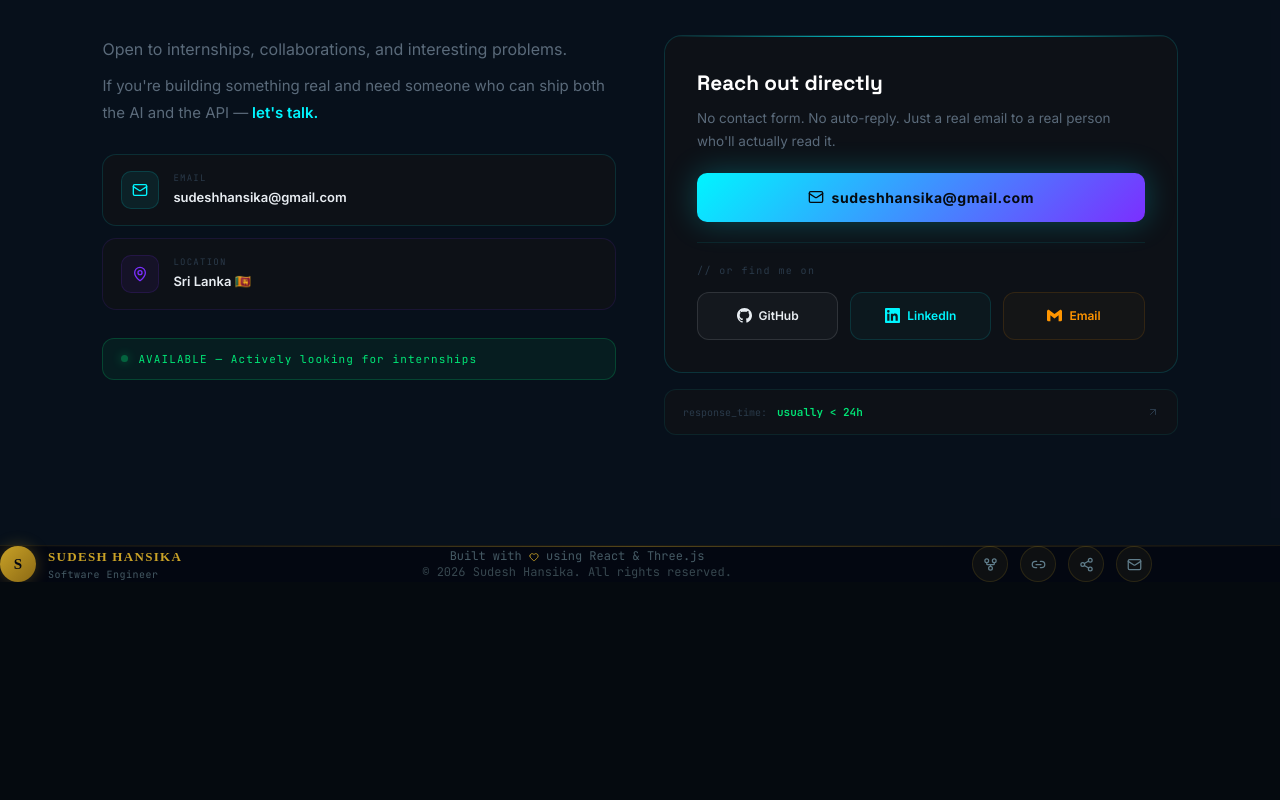
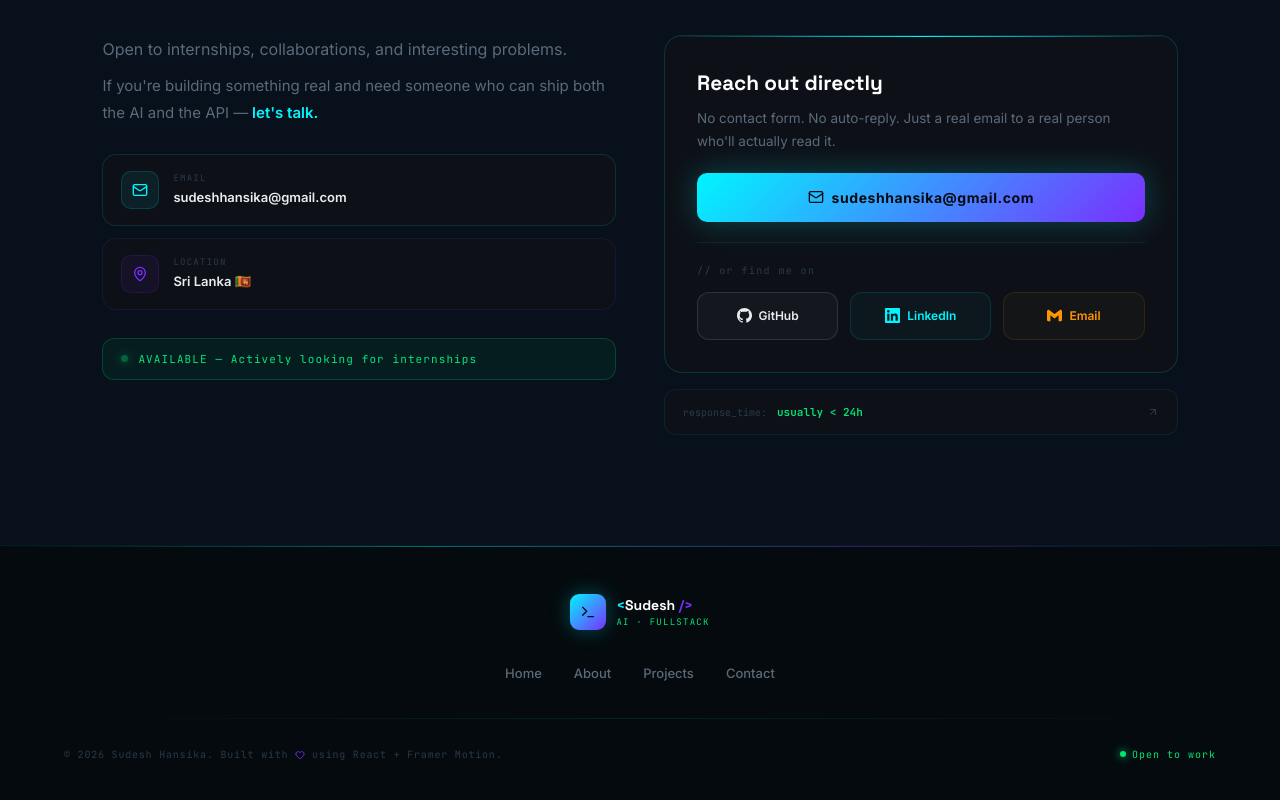
Before and after one commit to Sudesh-2002/personal-portfolio, a React (Vite) app: page / in a window 1280 px wide. Shown: the part 5833-6633 px from the top of the page. Before the commit the page ends 6415 px from the top, so only its background shows below. Built offline with nearby package versions, Linux system fonts and the light colour scheme.

Commit message:
feat: update Footer with gradient accent line and open-to-work badge

```diff
--- a/src/components/Footer.jsx
+++ b/src/components/Footer.jsx
@@ -1,64 +1,72 @@
 import React from 'react';
 import { motion } from 'framer-motion';
-import { GitFork as Github, Link2 as Linkedin, Share2 as Twitter, Mail, Heart } from 'lucide-react';
+import { Terminal, Heart } from 'lucide-react';
 
-const Footer = () => (
-  <footer
-    className="relative py-12 px-8"
-    style={{ borderTop: '1px solid rgba(201,162,39,0.1)', background: 'rgba(3,7,18,0.8)' }}
-  >
-    {/* Top gold line */}
-    <div className="absolute top-0 left-0 right-0 h-px" style={{ background: 'linear-gradient(90deg, transparent, rgba(201,162,39,0.4), transparent)' }} />
+const links = [
+  { label: 'Home',       href: '#home' },
+  { label: 'About',      href: '#about' },
+  { label: 'Projects',   href: '#projects' },
+  { label: 'Contact',    href: '#contact' },
+];
 
-    <div className="max-w-6xl mx-auto flex flex-col md:flex-row items-center justify-between gap-6">
+export default function Footer() {
+  return (
+    <footer style={{
+      position: 'relative',
+      borderTop: '1px solid rgba(0,245,255,0.08)',
+      background: 'rgba(5,10,15,0.9)',
+      padding: '48px 5%',
+    }}>
+      <div style={{ position: 'absolute', top: 0, left: 0, right: 0, height: '1px', background: 'linear-gradient(90deg, transparent, rgba(0,245,255,0.4), rgba(123,47,255,0.4), transparent)' }} />
+
+      <div style={{ maxWidth: '1200px', margin: '0 auto', display: 'flex', flexDirection: 'column', gap: '28px', alignItems: 'center' }}>
+
         {/* Logo */}
-      <motion.a href="#home" whileHover={{ scale: 1.05 }} className="flex items-center gap-3">
-        <div
-          className="w-9 h-9 rounded-full flex items-center justify-center"
-          style={{ background: 'linear-gradient(135deg, #c9a227, #8b6914)', boxShadow: '0 0 16px rgba(201,162,39,0.3)' }}
-        >
-          <span style={{ fontFamily: 'Cinzel, serif', fontWeight: 900, fontSize: '15px', color: '#030712' }}>S</span>
+        <motion.a href="#home" whileHover={{ scale: 1.04 }} style={{ display: 'flex', alignItems: 'center', gap: '10px', textDecoration: 'none' }}>
+          <div style={{ width: '36px', height: '36px', borderRadius: '9px', background: 'linear-gradient(135deg, #00F5FF, #7B2FFF)', display: 'flex', alignItems: 'center', justifyContent: 'center', boxShadow: '0 0 20px rgba(0,245,255,0.3)' }}>
+            <Terminal size={16} color="#050A0F" />
           </div>
           <div>
-          <p style={{ fontFamily: 'Cinzel, serif', color: '#c9a227', fontWeight: 700, fontSize: '13px', letterSpacing: '0.1em' }}>SUDESH HANSIKA</p>
-          <p style={{ fontFamily: 'JetBrains Mono, monospace', color: '#455a64', fontSize: '10px', letterSpacing: '0.05em' }}>Software Engineer</p>
+            <div style={{ fontFamily: 'Space Grotesk', fontSize: '14px', fontWeight: 700, color: '#fff' }}>
+              <span style={{ color: '#00F5FF' }}>&lt;</span>Sudesh<span style={{ color: '#7B2FFF' }}> /&gt;</span>
+            </div>
+            <div style={{ fontFamily: 'JetBrains Mono', fontSize: '9px', color: '#00E676', letterSpacing: '0.14em' }}>AI · FULLSTACK</div>
           </div>
         </motion.a>
 
-      {/* Center */}
-      <p className="text-xs text-center" style={{ color: '#455a64', fontFamily: 'JetBrains Mono, monospace' }}>
-        Built with <Heart size={10} style={{ display: 'inline', color: '#c9a227' }} /> using React & Three.js
-        <br />
-        <span style={{ color: '#37474f' }}>© {new Date().getFullYear()} Sudesh Hansika. All rights reserved.</span>
+        {/* Nav links */}
+        <div style={{ display: 'flex', gap: '4px', flexWrap: 'wrap', justifyContent: 'center' }}>
+          {links.map(({ label, href }) => (
+            <a key={label} href={href} style={{
+              padding: '6px 14px', borderRadius: '8px',
+              fontFamily: 'Inter', fontSize: '13px', fontWeight: 500,
+              color: 'var(--text-muted)', textDecoration: 'none',
+              transition: 'color 0.2s, background 0.2s',
+            }}
+              onMouseEnter={e => { e.target.style.color = 'var(--cyan)'; e.target.style.background = 'rgba(0,245,255,0.06)'; }}
+              onMouseLeave={e => { e.target.style.color = 'var(--text-muted)'; e.target.style.background = 'transparent'; }}
+            >
+              {label}
+            </a>
+          ))}
+        </div>
+
+        {/* Divider */}
+        <div style={{ width: '100%', height: '1px', background: 'linear-gradient(90deg, transparent, rgba(0,245,255,0.1), transparent)' }} />
+
+        {/* Bottom row */}
+        <div style={{ display: 'flex', alignItems: 'center', justifyContent: 'space-between', width: '100%', flexWrap: 'wrap', gap: '12px' }}>
+          <p style={{ fontFamily: 'JetBrains Mono', fontSize: '10px', color: 'var(--text-dim)', letterSpacing: '0.08em' }}>
+            © {new Date().getFullYear()} Sudesh Hansika. Built with{' '}
+            <Heart size={10} style={{ display: 'inline', color: '#7B2FFF', verticalAlign: 'middle' }} />{' '}
+            using React + Framer Motion.
           </p>
-
-      {/* Socials */}
-      <div className="flex gap-3">
-        {[
-          { icon: Github, href: 'https://github.com/Sudesh-2002' },
-          { icon: Linkedin, href: 'https://linkedin.com/in/sudeshhansika' },
-          { icon: Twitter, href: 'https://twitter.com/sudeshhansika' },
-          { icon: Mail, href: 'mailto:sudeshhansika@gmail.com' },
-        ].map(({ icon: Icon, href }, i) => (
-          <motion.a
-            key={i}
-            href={href}
-            target="_blank"
-            rel="noopener noreferrer"
-            whileHover={{ scale: 1.15, y: -2 }}
-            className="w-9 h-9 rounded-full flex items-center justify-center"
-            style={{
-              background: 'rgba(201,162,39,0.06)',
-              border: '1px solid rgba(201,162,39,0.15)',
-              color: '#607d8b',
-            }}
-          >
-            <Icon size={15} />
-          </motion.a>
-        ))}
+          <div style={{ display: 'flex', alignItems: 'center', gap: '6px' }}>
+            <span style={{ width: '6px', height: '6px', borderRadius: '50%', background: '#00E676', boxShadow: '0 0 8px #00E676' }} />
+            <span style={{ fontFamily: 'JetBrains Mono', fontSize: '10px', color: '#00E676', letterSpacing: '0.1em' }}>Open to work</span>
+          </div>
         </div>
       </div>
     </footer>
   );
-
-export default Footer;
+}
```
Lines whose indentation alone changed are shown as unchanged.
